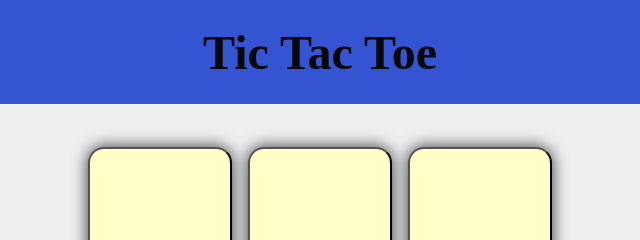
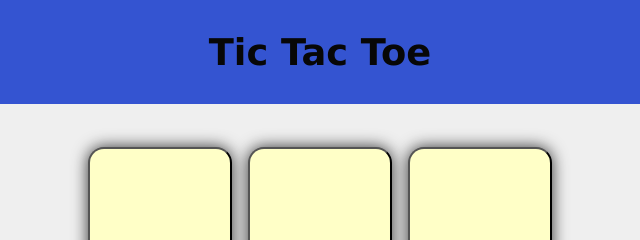
Before and after one commit to rishig1030/tictactoe, a plain HTML site: page index.html in a window 1280 px wide. Both pictures are taken after a click on the button "Start Game". Shown: the top 240 px of the page, 320-960 px from the left. Drawn offline with Linux system fonts and the light colour scheme.

Commit message:
front family change

```diff
--- a/index.html
+++ b/index.html
@@ -18,7 +18,7 @@
     </main>
     <main class="body1 hidden">
         <div class="header">
-            <p style="font-size: 3rem; color: #070707;"><b>Tic Tac Toe</b></p>
+            <p style="font-size: 2.3rem; color: #070707; font-family: Verdana, Geneva, Tahoma, sans-serif;"><b>Tic Tac Toe</b></p>
         </div>
         <div class="container">
             <div class="game">
```
